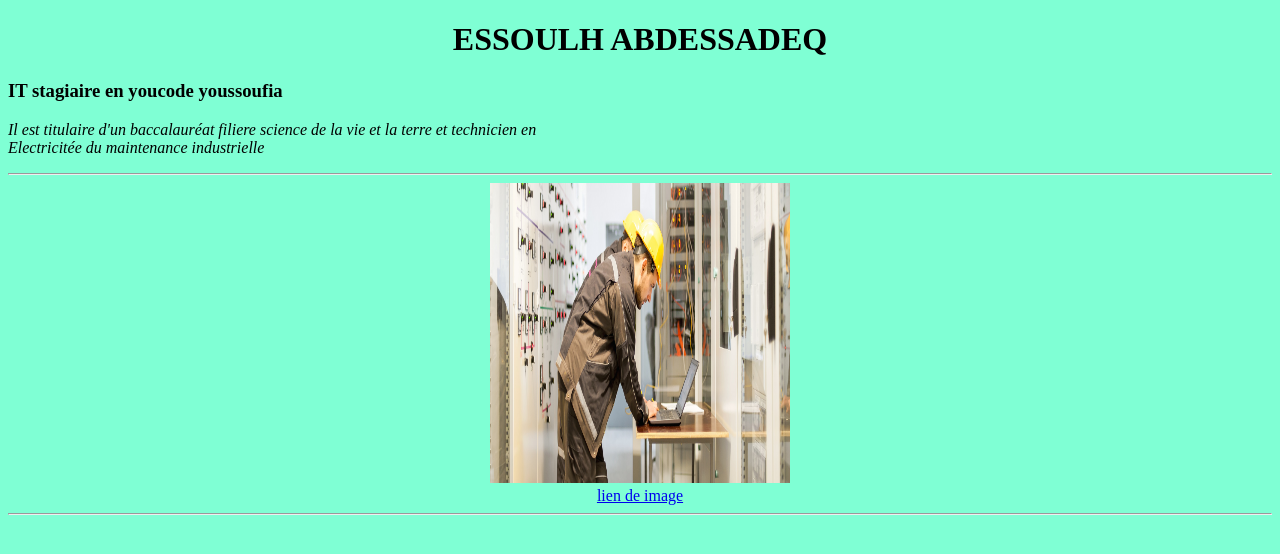
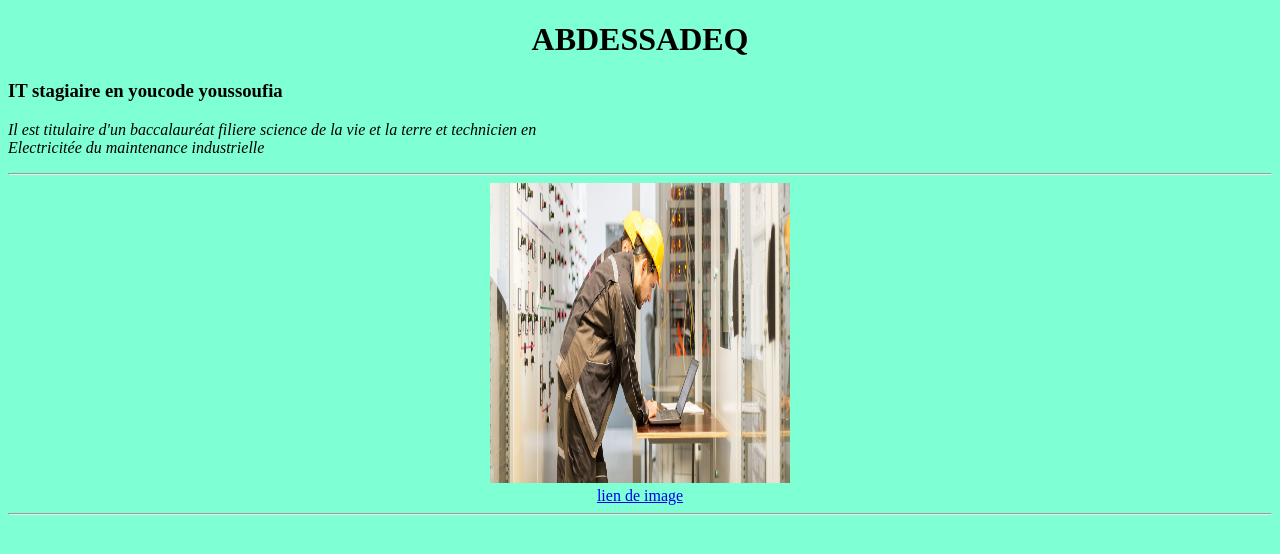
Before and after one commit to Abdessadeqessoulh/Abdessadeqessoulh, a plain HTML site: page index.html in a window 1280 px wide. Drawn offline with Linux system fonts and the light colour scheme.

Commit message:
update name

```diff
--- a/index.html
+++ b/index.html
@@ -7,7 +7,7 @@
 </head>
 <body>
     <center>
-    <h1>ESSOULH ABDESSADEQ</h1>
+    <h1> ABDESSADEQ</h1>
     </center>
     <h3>IT stagiaire en youcode youssoufia </h3>
     <p><i>Il est titulaire d'un baccalauréat filiere science de la vie et la terre et technicien en
```
